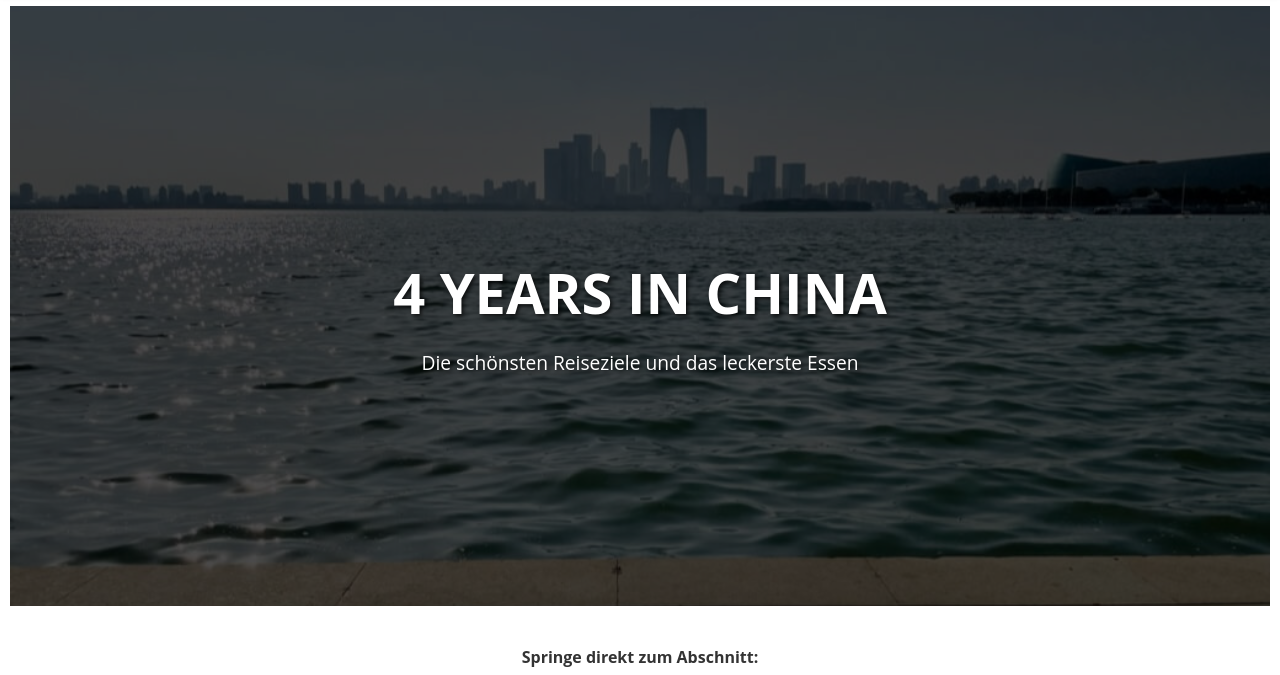
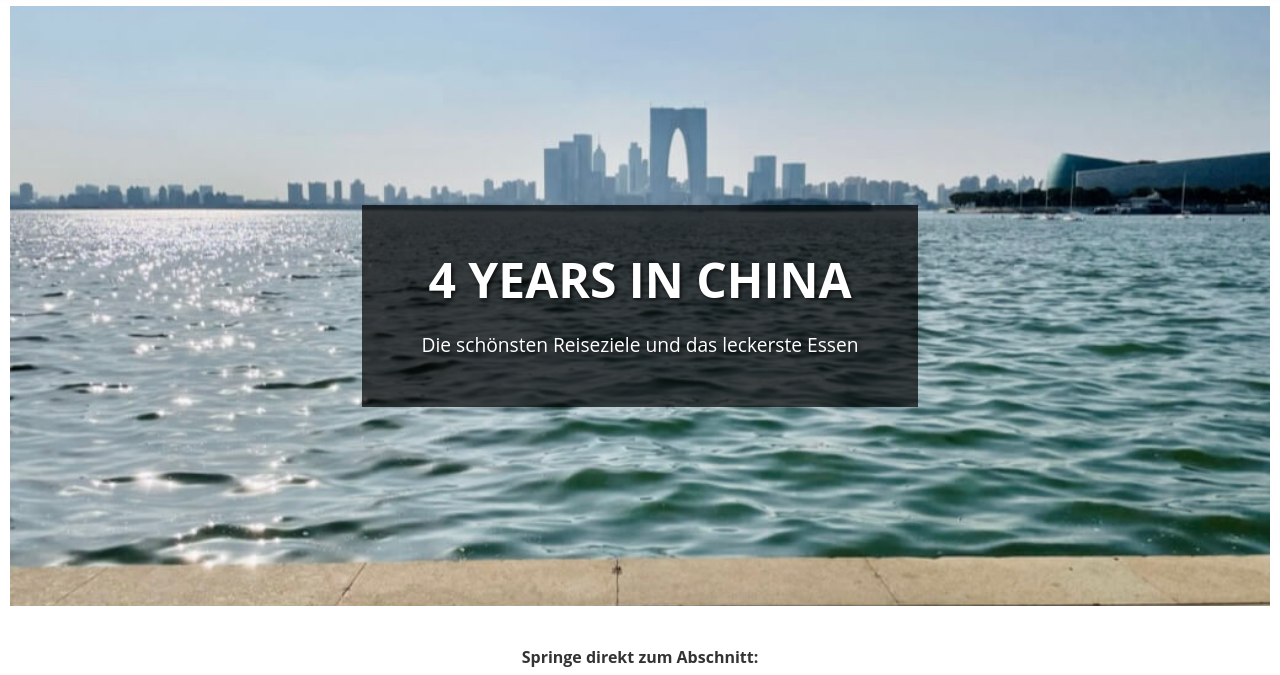
Before and after one commit to IU-Webprogrammierung/web-programmierung-Patrick-IU, a plain HTML site: page index.html in a window 1280 px wide. Shown: the part 104-779 px from the top of the page. Drawn offline with Linux system fonts and the light colour scheme.

Commit message:
feat: add fade-in animation to hero image and improve contrast with text box for better accessibility

```diff
--- a/styles.css
+++ b/styles.css
@@ -197,18 +197,6 @@ nav {
     overflow: hidden;
 }
 
-/* Overlay */
-.hero::after {
-    content: "";
-    position: absolute;
-    top: 0;
-    left: 0;
-    width: 100%;
-    height: 100%;
-    backdrop-filter: brightness(30%);
-    z-index: 1;
-}
-
 /* Hintergrundbild */
 .hero img {
     position: absolute;
@@ -220,6 +208,20 @@ nav {
     z-index: 0;
 }
 
+/* Sanftes Einblenden des Hero-Images */
+@keyframes fadeInHero {
+    from {
+      opacity: 0;
+    }
+    to {
+      opacity: 1;
+    }
+  }
+
+  .hero img {
+    animation: fadeInHero 3.0s ease-out;
+  }
+
 /* Hero-Text */
 .hero-text {
     position: relative;
@@ -228,11 +230,13 @@ nav {
     flex-direction: column;
     align-items: center;
     text-shadow:  2px 2px 4px rgba(0, 0, 0, 0.75);
+    background-color: rgba(0, 0, 0, 0.7);
+    padding: 10px 60px 30px;
 }
 
 /* Titel & Untertitel */
 .hero-text h1 {
-    font-size: 3.5rem;
+    font-size: 3.0rem;
     font-weight: bold;
     margin-bottom: 0px;
     text-transform: uppercase;
@@ -267,7 +271,7 @@ nav {
 
 /* Titel & Untertitel der Unterseiten*/
 .page-title h1 {
-    font-size: 3.0rem;
+    font-size: 3.3rem;
     font-weight: bold;
     margin-bottom: 10px;
 }
```
